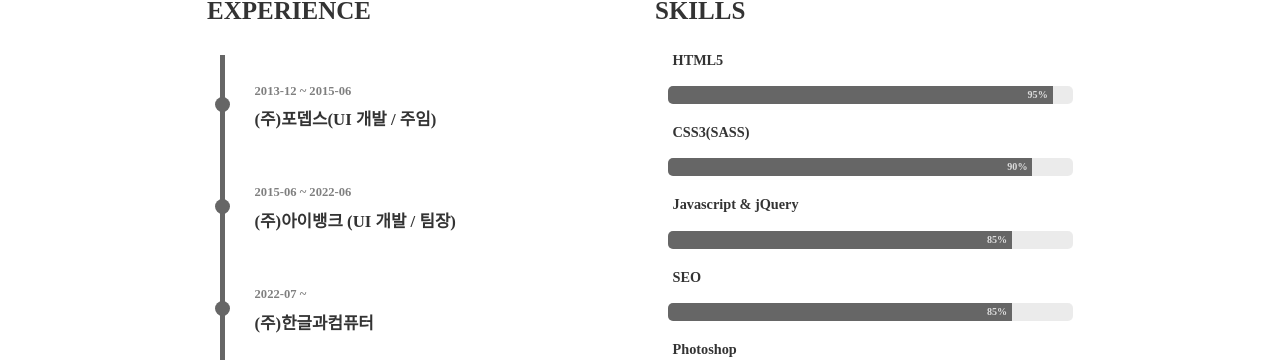
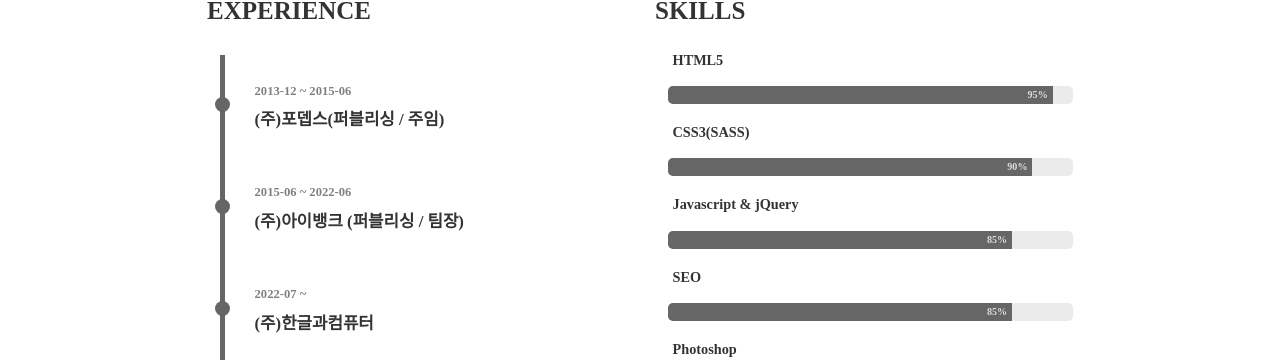
Before and after one commit to JeongrakChoi/JeongrakChoi.github.io, a Jekyll site: the page built from portfolio.html, in a window 1280 px wide and 900 px high, scrolled down 311 px. Shown: the part 150-512 px from the top of the window. Built offline with Jekyll 4.4.1, drawn with Linux system fonts in a browser that asks for light colours; nearby versions of some CDN libraries; some web fonts are replaced.

Commit message:
Update _config.yml

```diff
--- a/_config.yml
+++ b/_config.yml
@@ -15,10 +15,10 @@
     experience :
       - start : 2013-12
         end : 2015-06
-        experience : (주)포뎁스(UI 개발 / 주임)
+        experience : (주)포뎁스(퍼블리싱 / 주임)
       - start : 2015-06
         end : 2022-06
-        experience : (주)아이뱅크 (UI 개발 / 팀장)
+        experience : (주)아이뱅크 (퍼블리싱 / 팀장)
       - start : 2022-07
         end :
         experience : (주)한글과컴퓨터
```
